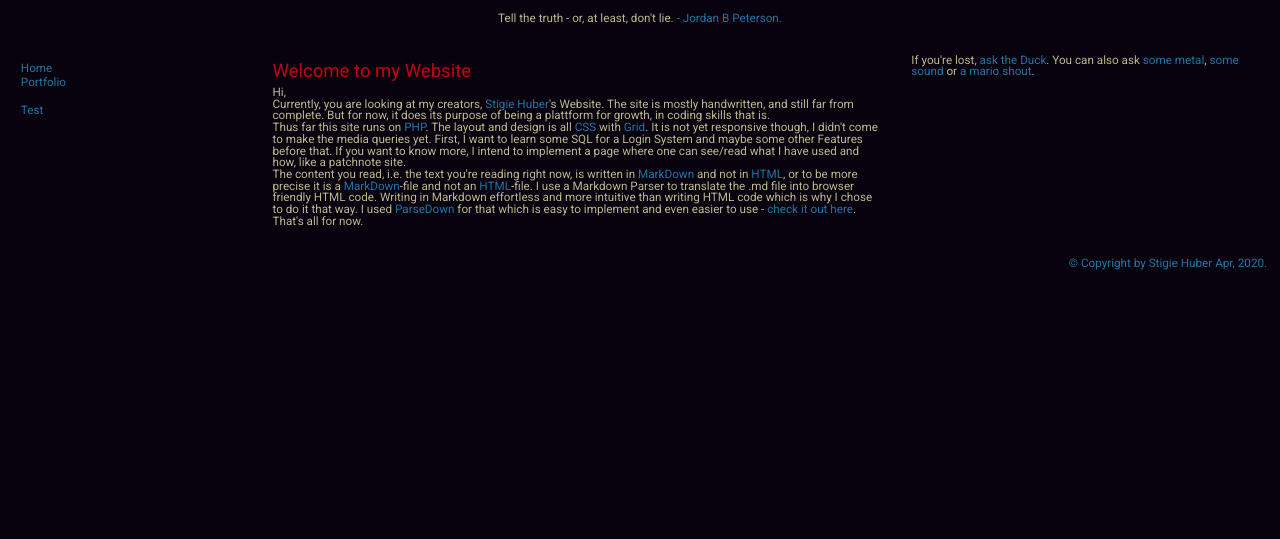
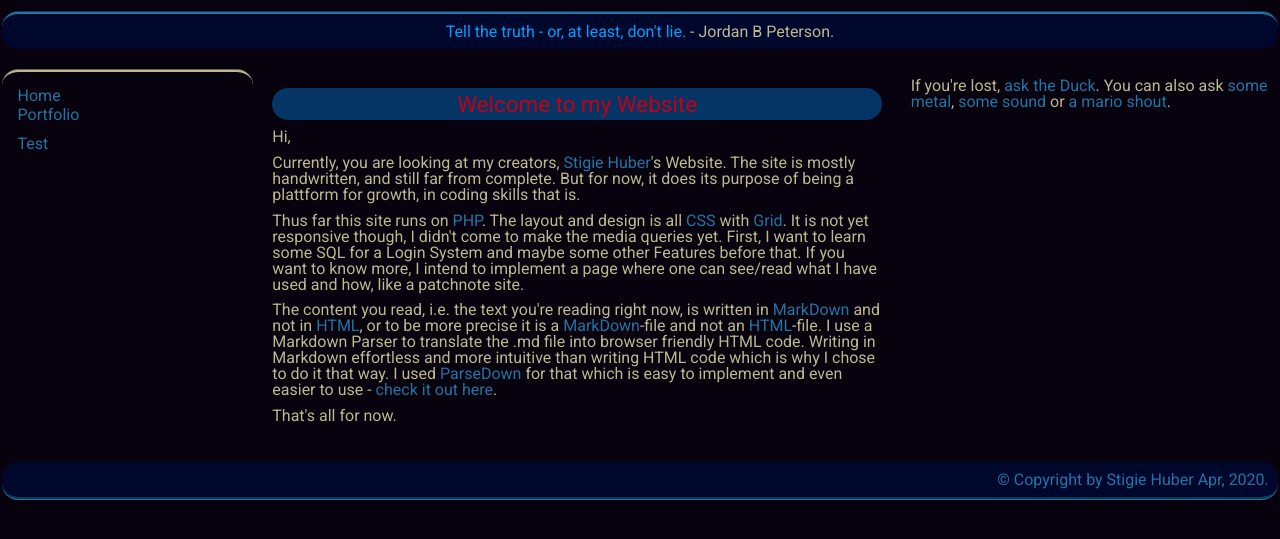
Before and after one commit to bmit-hus/homepage, a PHP site: page / in a window 1280 px wide. Shown: the top 539 px of the page. Run offline with PHP 8.4, Linux system fonts and the light colour scheme; some web fonts are replaced.

Commit message:
Improved css.

```diff
--- a/css/base.css
+++ b/css/base.css
@@ -1,68 +1,84 @@
 html {
+    background: var(--none);
     margin: var(--mini);
 
     font-family: var(--sans);
     font-size: var(--size);
     line-height: var(--tall);
-
     color: var(--main);
-    background: var(--none);
-}
-main {
-    margin: var(--smol) 0;
 }
 
+h1 {
+    background: var(--dark);
+    border-radius: var(--size);
+    margin: var(--smol) 0;
+    padding: var(--tiny) 0;
 
-h1{ padding: var(--smol) 0;
+    color: var(--bold);
     font-size: var(--huge);
-    color: var(--bold);
+    text-align: center;
 }
-h2{ padding-top: var(--smol);
+h2 {
+    margin: 0;
+    padding: var(--size) 0 0;
+
+    color: var(--emph);
     font-size: var(--larj);
+    text-align: center;
+}
+h3 {
+    margin: 0;
+    padding: var(--smol) 0 0;
+
     color: var(--emph);
+    font-size: var(--size);
 }
-h3{ padding-top: var(--tiny);
-    font-size: var(--size);
-    color: var(--high);
+h3::after {
+    display: inline-block;
+    margin: 0;
+}
+p {
+    margin: 0 0 var(--smol);
 }
 
-strong, em{
+strong, em {
     color: var(--blue);
 }
-a{  color: var(--blue);
+a {
+    color: var(--blue);
     text-decoration: none;
 }
-a:hover{
+a:hover {
     color: var(--high);
 }
 
 
-blockquote{
-    margin: var(--size) var(--tiny) var(--tiny) var(--tiny);
+blockquote {
+    margin: var(--size) var(--tiny);
+    background: var(--base);
+    border-radius: var(--size);
     border-left: var(--tiny) groove;
     border-right: var(--tiny) groove;
-    border-radius: var(--size);
-    padding: var(--mini) var(--smol);
-
     border-color: var(--blue);
-    background: var(--base);
+    padding: var(--smol) var(--smol);
 }
 pre {
     background: var(--base);
+    border-radius: var(--size);
     border-left: var(--tiny) groove;
     border-right: var(--tiny) groove;
-    border-radius: var(--size);
+    border-color: var(--blue);
     padding: var(--smol);
 
-    border-color: var(--blue);
     color: var(--blue);
 }
-q{  color: var(--high);
+q {
+    color: var(--high);
 }
 
 ul, ol {
     margin: 0;
-    padding: var(--smol);
+    padding: var(--tiny);
 }
 li {
     padding: var(--mini);
--- a/css/main.css
+++ b/css/main.css
@@ -1,25 +1,31 @@
-.element {
-    padding: var(--size);
-    border-radius: var(--size);
-}
-
-/*
-/* ROOF and BASE
-*/
+/* : ROOF & BASE */
 .roof, .base {
     display: block;
     color: var(--blue);
+    background: var(--base);
 }
 .roof {
+    border-top: var(--blue) groove;
     text-align: center;
 }
 .base {
+    border-bottom: var(--blue) groove;
     text-align: right;
-}
-#quote {
-    color: var(--main);
 }
 #author {
     margin: 0;
     display: inline-block;
+    color: var(--main);
 }
+
+/* : ELEMENT */
+.element {
+    margin: var(--smol) 0;
+    padding: var(--smol);
+    border-radius: var(--size);
+}
+
+/* : NAVBAR */
+.navbar {
+    border-top: var(--main) groove;
+}
--- a/css/run.css
+++ b/css/run.css
@@ -7,14 +7,14 @@
     /* sizes */
     --tall: 1.5;
 
-    --mini: 1.17px;
-    --tiny: 3.43px;
-    --smol: 6.86px;
-    --size: 11.7px;
-    --larj: 15.13px; /* size+tiny */
-    --huge: 18.56px; /* size+smol */
-    --mega: 23.4px;  /* 2*size */
-    --giga: 34.3px;
+    --mini: 0.1rem;
+    --tiny: 0.3rem;
+    --smol: 0.6rem;
+    --size: 1.0rem;
+    --larj: 1.2rem;
+    --huge: 1.4rem;
+    --mega: 1.8rem;
+    --giga: 2.0rem;
 
     /* color scheme */
     --none: #07020D;
```
